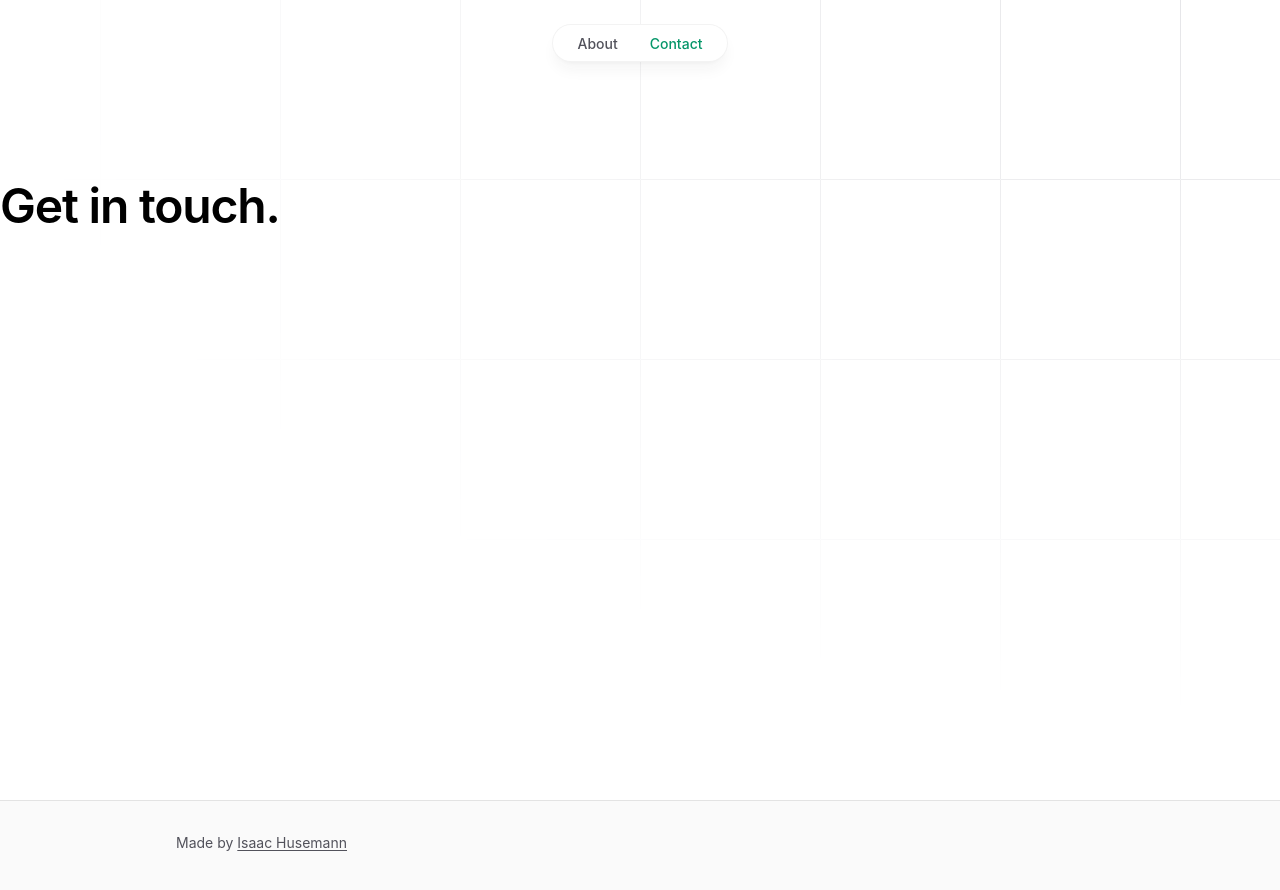
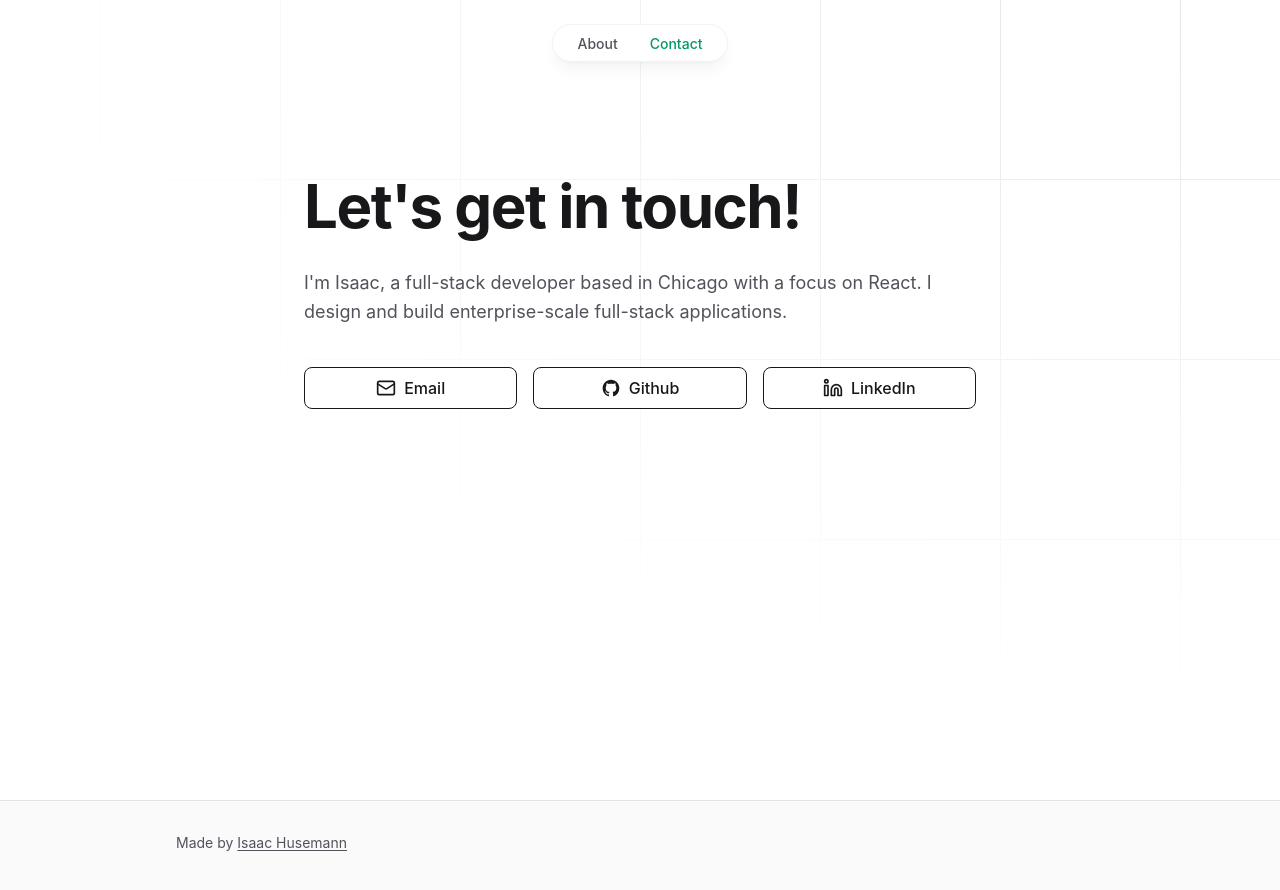
Before and after one commit to ihusemann/portfolio, an Astro site: page /contact in a window 1280 px wide. Built offline with nearby package versions, Linux system fonts and the light colour scheme; Astro itself is replaced by a stand-in of ours.

Commit message:
added icons and links to contact page

```diff
--- /dev/null
+++ b/src/components/icons/LinkedInIcon.astro
@@ -0,0 +1,26 @@
+---
+interface Props {
+  class: string;
+}
+
+const { class: classes } = Astro.props;
+---
+
+<svg
+  xmlns="http://www.w3.org/2000/svg"
+  width="24"
+  height="24"
+  viewBox="0 0 24 24"
+  fill="none"
+  stroke="currentColor"
+  stroke-width="2"
+  stroke-linecap="round"
+  stroke-linejoin="round"
+  class={classes}
+  ><path
+    d="M16 8a6 6 0 0 1 6 6v7h-4v-7a2 2 0 0 0-2-2 2 2 0 0 0-2 2v7h-4v-7a6 6 0 0 1 6-6z"
+  ></path><rect width="4" height="12" x="2" y="9"></rect><circle
+    cx="4"
+    cy="4"
+    r="2"></circle></svg
+>
--- /dev/null
+++ b/src/components/icons/MailIcon.astro
@@ -0,0 +1,22 @@
+---
+interface Props {
+  class: string;
+}
+
+const { class: classes } = Astro.props;
+---
+
+<svg
+  xmlns="http://www.w3.org/2000/svg"
+  width="24"
+  height="24"
+  viewBox="0 0 24 24"
+  fill="none"
+  stroke="currentColor"
+  stroke-width="2"
+  stroke-linecap="round"
+  stroke-linejoin="round"
+  class={classes}
+  ><rect width="20" height="16" x="2" y="4" rx="2"></rect><path
+    d="m22 7-8.97 5.7a1.94 1.94 0 0 1-2.06 0L2 7"></path></svg
+>
--- a/src/pages/contact.astro
+++ b/src/pages/contact.astro
@@ -1,11 +1,49 @@
 ---
+import GithubIcon from "../components/icons/GithubIcon.astro";
+import LinkedInIcon from "../components/icons/LinkedInIcon.astro";
+import MailIcon from "../components/icons/MailIcon.astro";
 import BaseLayout from "../layouts/BaseLayout.astro";
+import Gutter from "../layouts/Gutter.astro";
 ---
 
 <BaseLayout>
-  <h1
-    class="text-5xl font-semibold leading-tight tracking-tight text-left max-w-3xl"
-  >
-    Get in touch.
-  </h1>
+  <Gutter>
+    <div class="max-w-2xl mx-auto">
+      <h1
+        class="text-5xl md:text-6xl font-bold leading-tight tracking-tight max-w-4xl text-zinc-900"
+      >
+        Let's get in touch!
+      </h1>
+      <p class="text-lg leading-relaxed text-zinc-600 mt-8 max-w-2xl">
+        I'm Isaac, a full-stack developer based in Chicago with a focus on
+        React. I design and build enterprise-scale full-stack applications.
+      </p>
+      <div class="grid grid-cols-1 sm:grid-cols-3 mt-10 gap-4">
+        <a
+          href="mailto:isaac.husemann@gmail.com"
+          class="w-full border border-zinc-900 bg-white flex items-center rounded-lg justify-center py-2 px-4 text-zinc-900 font-medium hover:text-zinc-50 hover:bg-zinc-900 transition ease-in-out"
+        >
+          <MailIcon class="h-5 w-5 mr-2" aria-hidden="true" />
+          <span>Email</span>
+        </a>
+        <a
+          href="https://github.com/ihusemann"
+          class="w-full border border-zinc-900 group bg-white flex items-center rounded-lg justify-center py-2 px-4 text-zinc-900 font-medium hover:text-zinc-50 hover:bg-zinc-900 transition ease-in-out"
+        >
+          <GithubIcon
+            class="h-5 w-5 mr-2 fill-zinc-900 group-hover:fill-zinc-50"
+            aria-hidden="true"
+          />
+          <span>Github</span>
+        </a>
+        <a
+          href="https://linkedin.com/in/ihusemann"
+          class="w-full border border-zinc-900 bg-white flex items-center rounded-lg justify-center py-2 px-4 text-zinc-900 font-medium hover:text-zinc-50 hover:bg-zinc-900 transition ease-in-out"
+        >
+          <LinkedInIcon class="h-5 w-5 mr-2" aria-hidden="true" />
+          <span>LinkedIn</span>
+        </a>
+      </div>
+    </div>
+  </Gutter>
 </BaseLayout>
```
